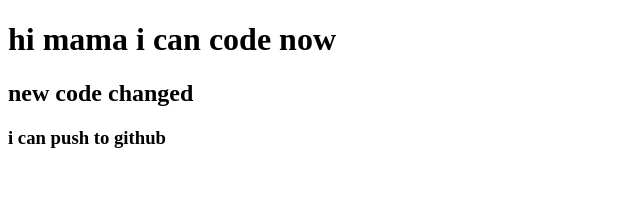
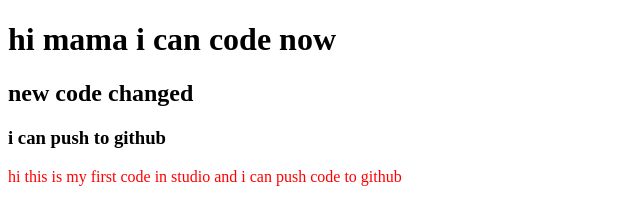
Before and after one commit to Syedakanijfaria/my-first-repo, a plain HTML site: page index.html in a window 1280 px wide. Shown: the whole page, without its empty margins (0-640 px from the left). Drawn offline with Linux system fonts and the light colour scheme.

Commit message:
paragraph

```diff
--- /dev/null
+++ b/fstyle.css
@@ -0,0 +1,3 @@
+p{
+    color: red;
+}
--- a/index.html
+++ b/index.html
@@ -5,10 +5,12 @@
     <meta http-equiv="X-UA-Compatible" content="IE=edge">
     <meta name="viewport" content="width=device-width, initial-scale=1.0">
     <title>My first git hub</title>
+    <link rel="stylesheet" href="fstyle.css">
 </head>
 <body>
     <h1>hi mama i can code now</h1>
     <h2>new code changed</h2>
     <h3>i can push to github</h3>
+    <p>hi this is my first code in studio and i can push code to github</p>
 </body>
 </html>
```
